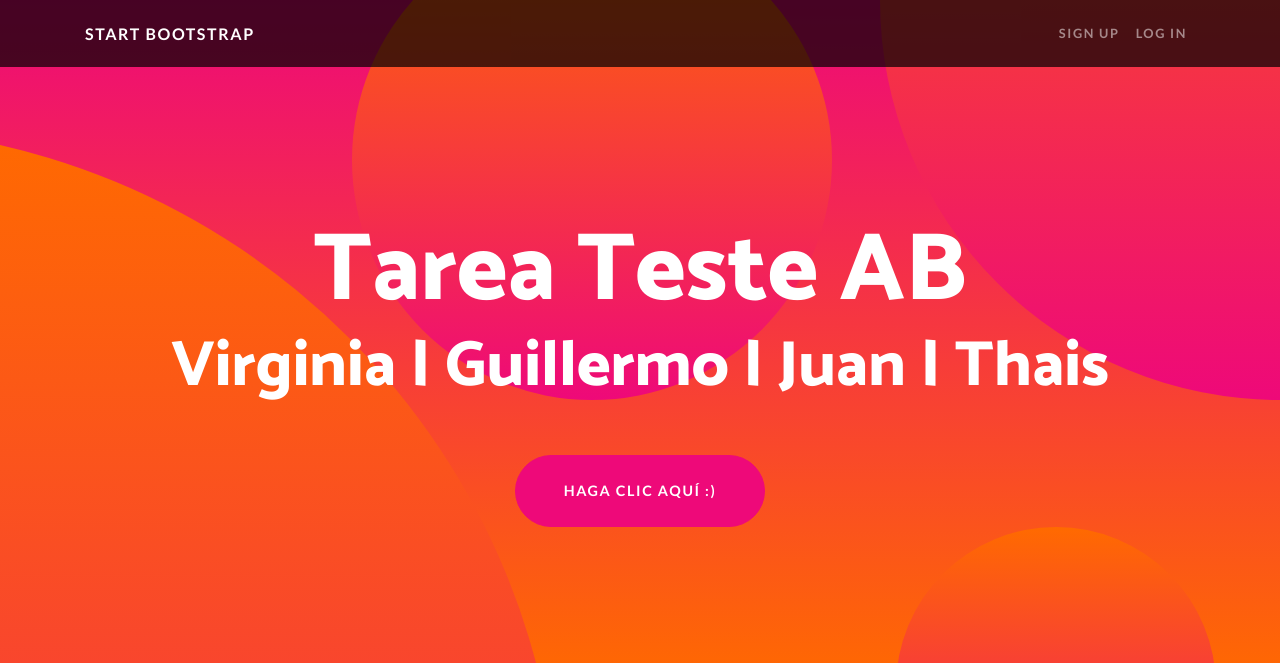
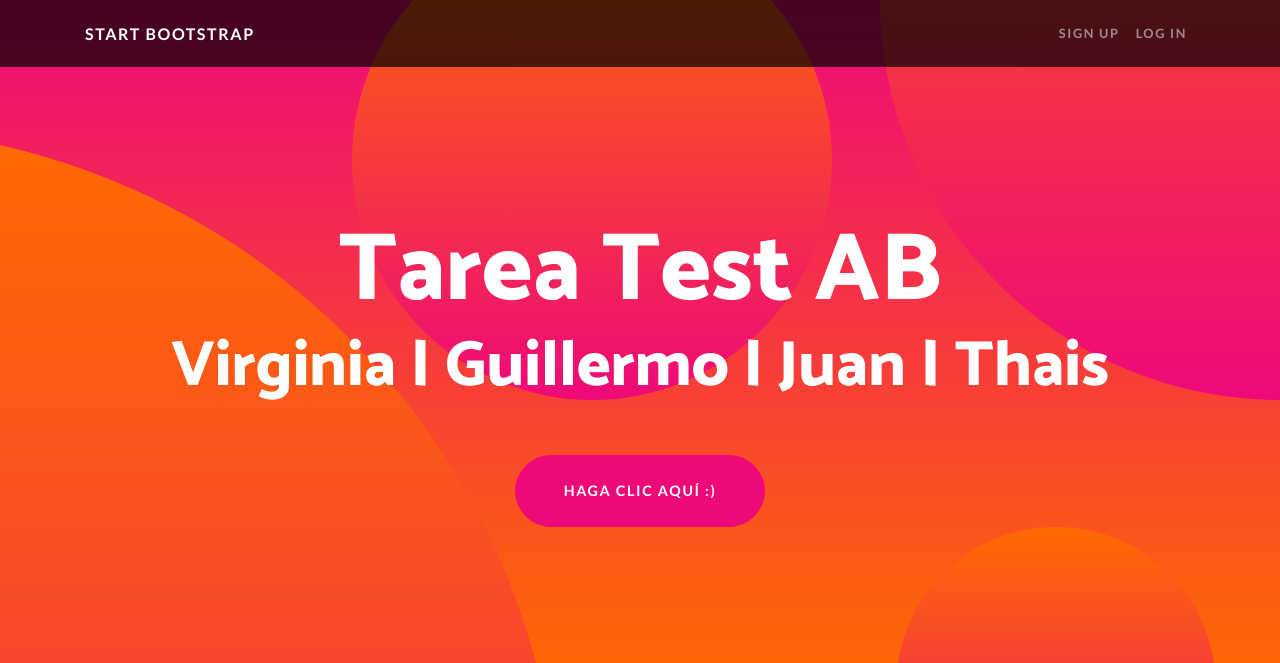
Before and after one commit to thaisruda/test-ab, a website: page index.html in a window 1280 px wide. Shown: the top 663 px of the page. Drawn offline with Linux system fonts and the light colour scheme.

Commit message:
Update index.html

```diff
--- a/index.html
+++ b/index.html
@@ -57,7 +57,7 @@
   <header class="masthead text-center text-white">
     <div class="masthead-content">
       <div class="container">
-        <h2 class="masthead-heading mb-0">Tarea Teste AB </h2>
+        <h2 class="masthead-heading mb-0">Tarea Test AB </h2>
         <h3 class="masthead-subheading mb-0">Virginia | Guillermo | Juan | Thais</h3>
         <a href="#" class="btn btn-primary btn-xl rounded-pill mt-5">Haga clic aquí :)</a>
       </div>
```
